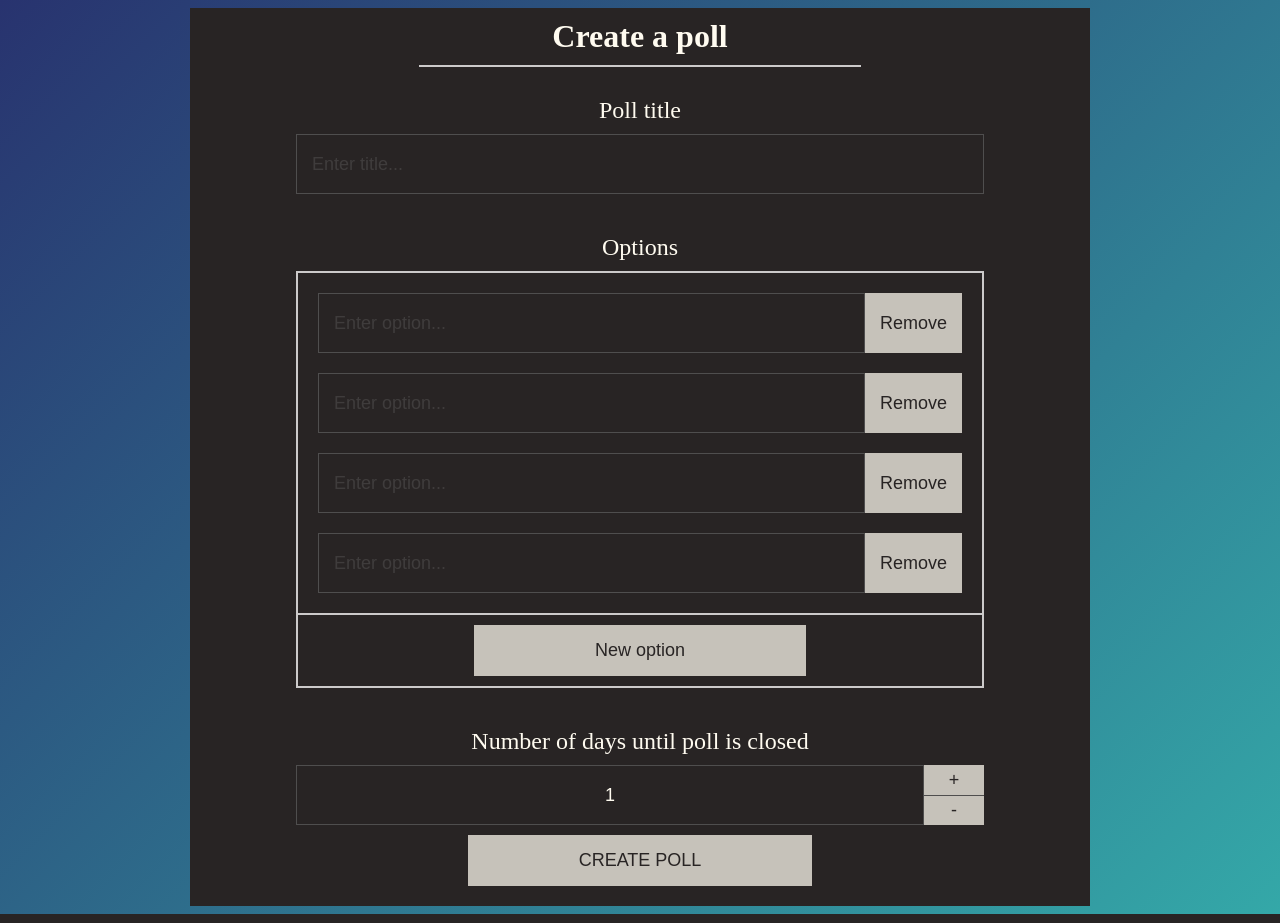
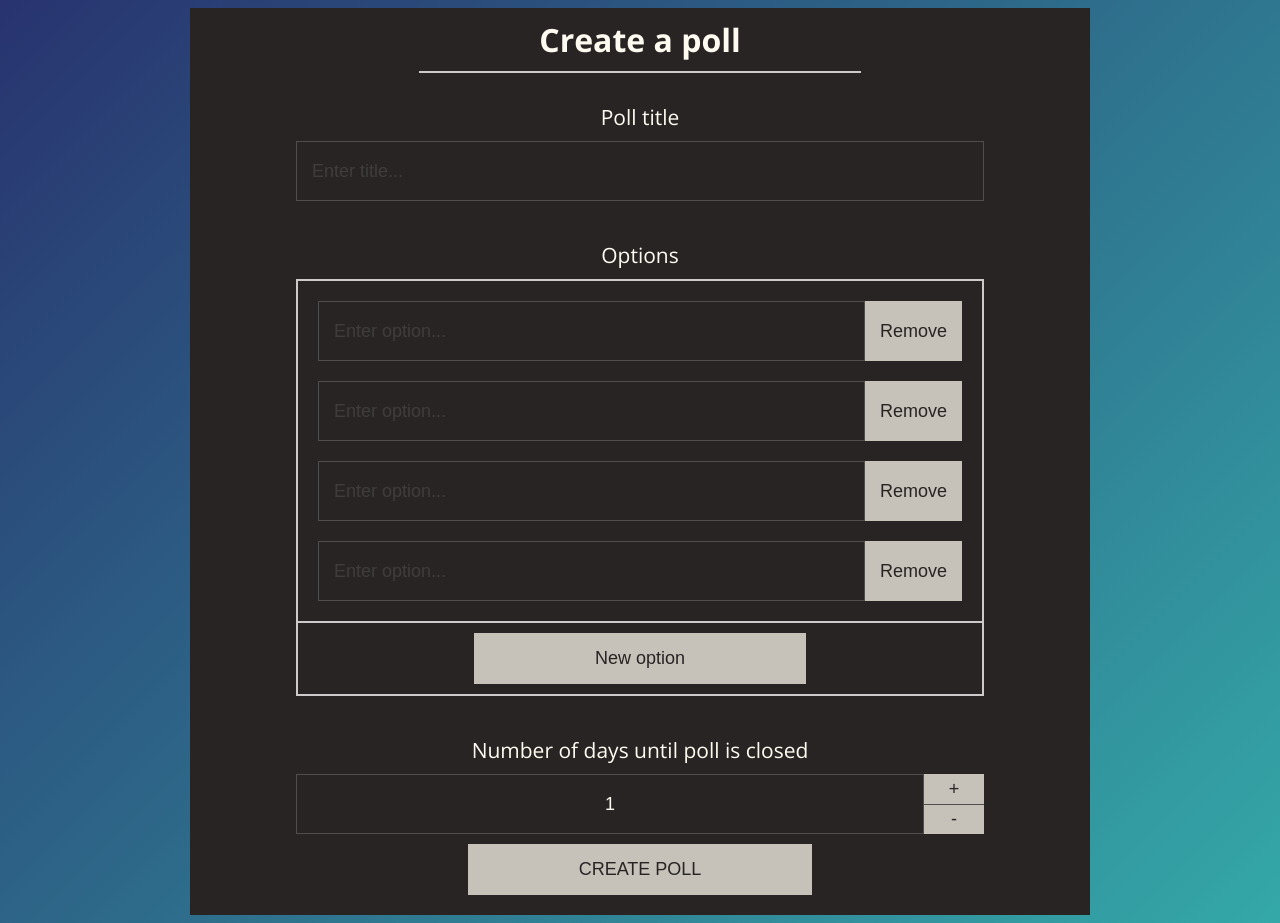
Before and after one commit to VasilisG/Poll-Creator, a PHP site: page /poll/view/create.php in a window 1280 px wide. Run offline with PHP 8.4, Linux system fonts and the light colour scheme.

Commit message:
Added font family.

```diff
--- a/assets/css/style.css
+++ b/assets/css/style.css
@@ -1,3 +1,5 @@
+@import url('https://fonts.googleapis.com/css2?family=Open+Sans:wght@300;400;600;700&display=swap');
+
 :root {
     --bg-color: #31d086;
     --form-color: #282424;
@@ -10,6 +12,10 @@
 
 html, body {
     min-height: 100%;
+}
+
+body {
+    font-family: 'Open Sans';
 }
 
 p {
@@ -33,7 +39,7 @@ body {
 label, .options-info {
     display: block;
     color: var(--title-p-color);
-    font-size: 24px;
+    font-size: 21px;
 }
 
 .main-container {
```
